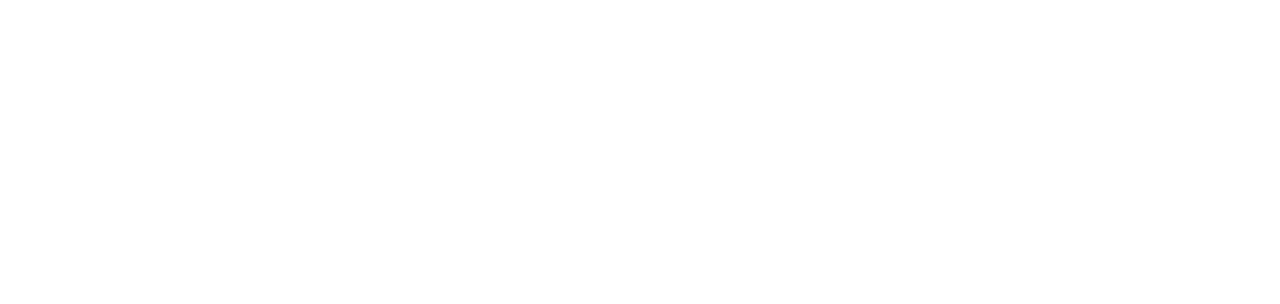
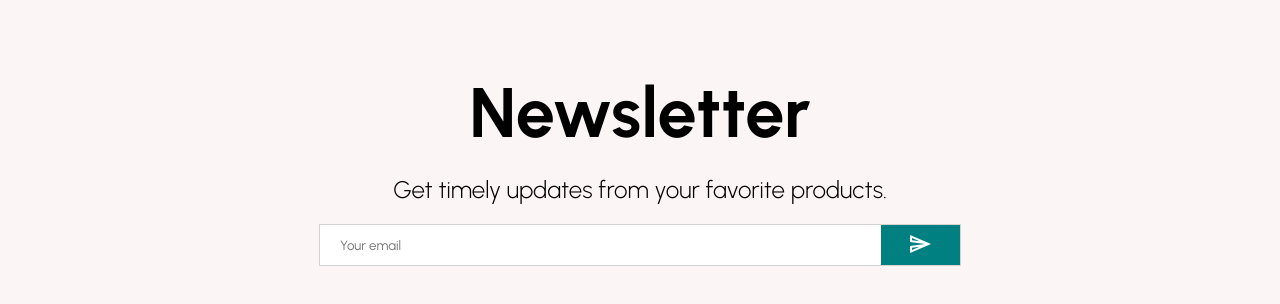
Before and after one commit to Oooooiii/shopping-cart-react, a React (Create React App) app: page / in a window 1280 px wide. Shown: the part 2198-2502 px from the top of the page. Before the commit the page ends 2126 px from the top, so only its background shows below. Built offline with nearby package versions, Linux system fonts and the light colour scheme.

Commit message:
ADD: newsletter design

```diff
--- /dev/null
+++ b/src/components/NewsLetter.jsx
@@ -0,0 +1,61 @@
+import styled from 'styled-components';
+import SendOutlinedIcon from '@mui/icons-material/SendOutlined';
+
+const NewsLetter = () => {
+  return (
+    <Container>
+      <Title>Newsletter</Title>
+      <Desc>Get timely updates from your favorite products.</Desc>
+      <InputContainer>
+        <Input placeholder="Your email" />
+        <Button>
+          <SendOutlinedIcon />
+        </Button>
+      </InputContainer>
+    </Container>
+  );
+};
+
+export default NewsLetter;
+
+const Container = styled.div`
+  height: 60vh;
+  background-color: #fcf5f5;
+  display: flex;
+  flex-direction: column;
+  align-items: center;
+  justify-content: center;
+`;
+
+const Title = styled.h1`
+  font-size: 70px;
+  margin-bottom: 20px;
+`;
+
+const Desc = styled.div`
+  font-size: 24px;
+  font-weight: 300;
+  margin-bottom: 20px;
+`;
+
+const InputContainer = styled.div`
+  width: 50%;
+  height: 40px;
+  background-color: white;
+  display: flex;
+  justify-content: space-between;
+  border: 1px solid lightgray;
+`;
+
+const Input = styled.input`
+  border: none;
+  flex: 8;
+  padding-left: 20px;
+`;
+
+const Button = styled.button`
+  flex: 1;
+  background-color: teal;
+  border: none;
+  color: white;
+`;
--- a/src/pages/Home.jsx
+++ b/src/pages/Home.jsx
@@ -4,6 +4,7 @@
 import Slider from '../components/Slider';
 import Categories from '../components/Categories';
 import Products from '../components/Products';
+import NewsLetter from '../components/NewsLetter';
 
 function Home() {
   return (
@@ -13,6 +14,7 @@
       <Slider />
       <Categories />
       <Products />
+      <NewsLetter />
     </div>
   );
 }
```
